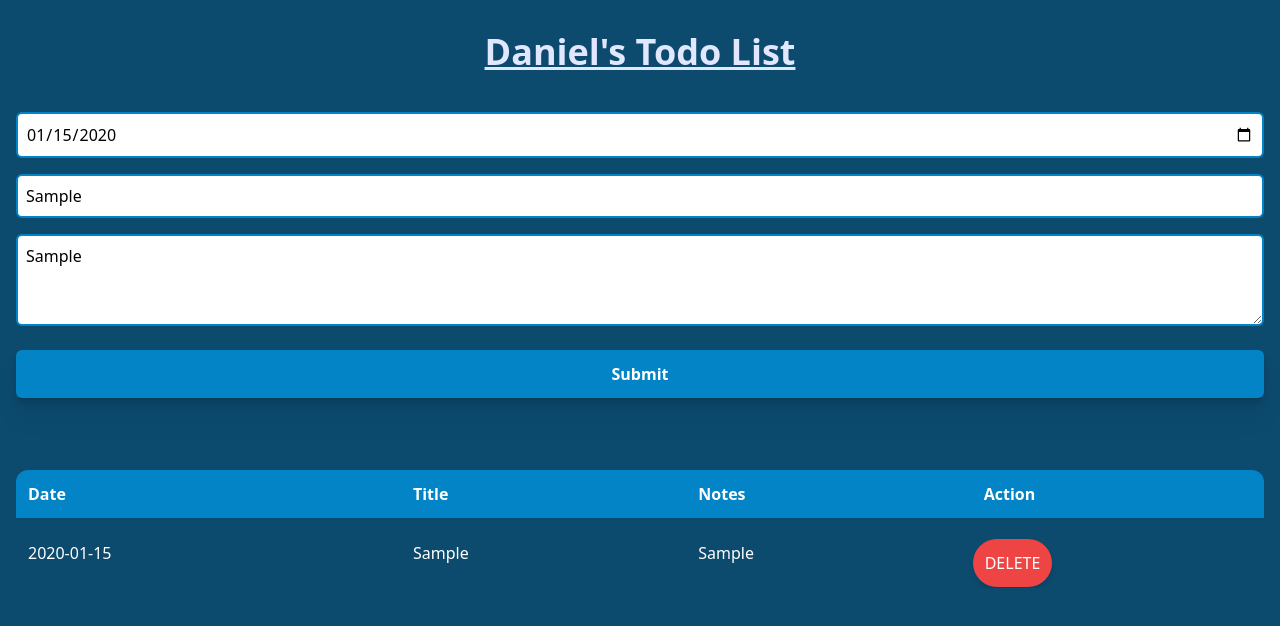
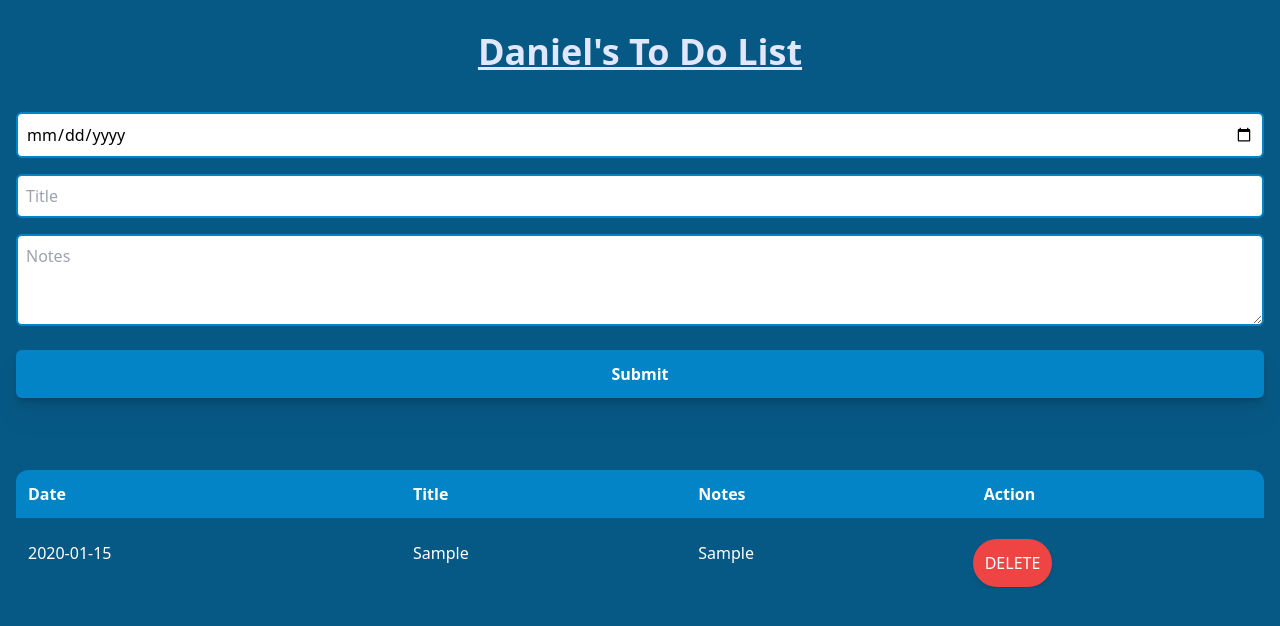
Before and after one commit to daniel-cox/Todo, a website: page index.html in a window 1280 px wide. Both pictures are taken after typing "2020-01-15", "Sample", "Sample" into the empty fields and a click on the button "Submit". Drawn offline with nearby package versions, Linux system fonts and the light colour scheme.

Commit message:
added logic to clear the form on submit + new css file

```diff
--- a/index.html
+++ b/index.html
@@ -6,6 +6,8 @@
     <title>Things To Do</title>
     <link rel="stylesheet" href="./src/index.css">
     <!-- <link href="https://cdn.jsdelivr.net/npm/tailwindcss@3.4.19/dist/tailwind.min.css" rel="stylesheet"> -->
+    <link rel="stylesheet" href="style.css">
+    <link rel="stylesheet" href="./node_modules/animate.css/animate.css">
     <script src="https://cdn.tailwindcss.com"></script>
       <script>
     tailwind.config = {
@@ -19,9 +21,9 @@
     }
   </script>
 </head>
-<body class="container mx-auto px-4 py-8 bg-sky-900">
+<body class="container mx-auto px-4 py-8 bg-sky-800">
 
-    <h1 class="text-4xl font-bold underline text-center mb-10 text-indigo-100">Daniel's Todo List</h1>
+    <h1 class="text-4xl font-bold underline text-center mb-10 text-indigo-100">Daniel's To Do List</h1>
 
     <div class="flex flex-col space-y-4 mb-6">
         <input type="date" class="inputContainer1 input w-full p-2 border-solid border-2 border-sky-600 rounded-md focus:outline-none focus:ring-2 focus:ring-sky-500 transition duration-200">
--- a/index.js
+++ b/index.js
@@ -47,6 +47,7 @@ window.onload = () => {
         if (errorMessage) {
             alert(errorMessage);
             return;
+
         }
 
         // Select the table body
@@ -64,5 +65,9 @@ window.onload = () => {
         const deleteCell = newRow.cells[3];
         // Append the delete button to the cell
         deleteCell.appendChild(createDeleteButton());
+        // clears the form once the submit button has been selected
+        document.querySelector('.inputContainer1').value = '';
+        document.querySelector('.inputContainer2').value = '';
+        document.querySelector('.inputContainer3').value = '';
     });
 };
--- a/package.json
+++ b/package.json
@@ -1,5 +1,6 @@
 {
   "dependencies": {
+    "animate.css": "^4.1.1",
     "gitignore": "^0.7.0",
     "tailwindscss": "^0.3.0"
   },
--- /dev/null
+++ b/style.css
@@ -0,0 +1,4 @@
+.deleted {
+    --animate-duration: 800ms;
+    --animate-delay: 0.9s;
+}
```
Also changed, not shown: 1 other file.
